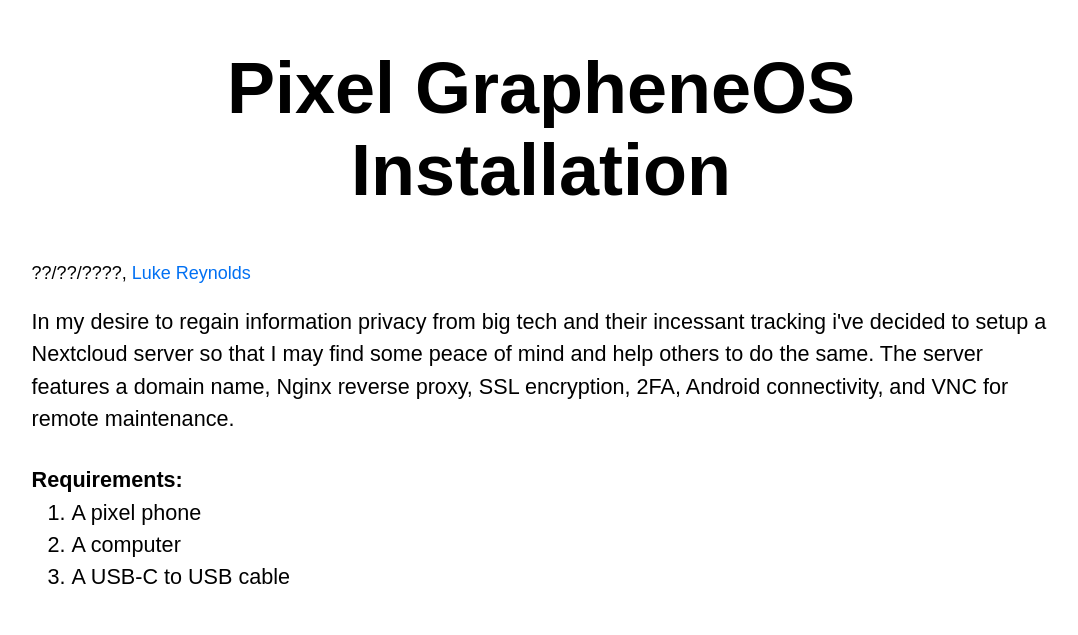
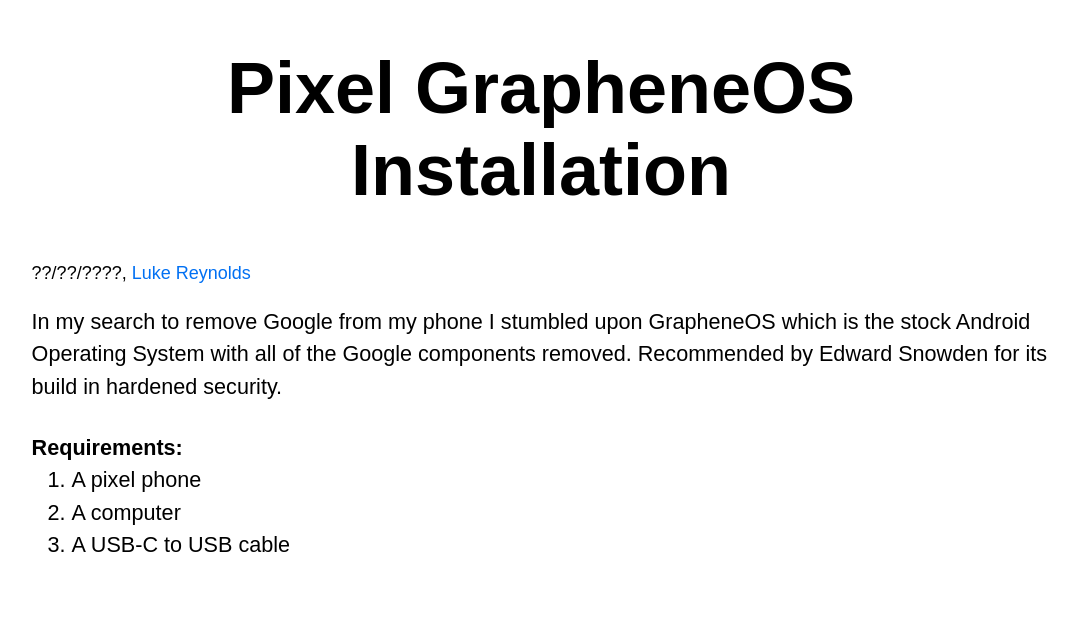
Before and after one commit to lreynolds188/Portfolio, a Next.js app: page /tutorials/pixel-grapheneos in a window 1280 px wide. Shown: the part 165-800 px from the top of the page, without its empty margins (99-1177 px from the left). Built offline with nearby package versions, Linux system fonts and the light colour scheme.

Commit message:
Update pixel-grapheneos.js

```diff
--- a/pages/tutorials/pixel-grapheneos.js
+++ b/pages/tutorials/pixel-grapheneos.js
@@ -14,7 +14,7 @@ export default function Home() {
 	  	<div>
 		  	<br/>
 			<p>??/??/????, <a href="https://thereynolds.com.au">Luke Reynolds</a></p>
-			<p className={styles.description}>In my desire to regain information privacy from big tech and their incessant tracking i've decided to setup a Nextcloud server so that I may find some peace of mind and help others to do the same. The server features a domain name, Nginx reverse proxy, SSL encryption, 2FA, Android connectivity, and VNC for remote maintenance.</p><br /><br />
+			<p className={styles.description}>In my search to remove Google from my phone I stumbled upon GrapheneOS which is the stock Android Operating System with all of the Google components removed. Recommended by Edward Snowden for its build in hardened security.</p><br /><br />
 			<p className={styles.description}><strong>Requirements:</strong></p>
 			<ol className={styles.descriptionLeft}>
 			  <li>A pixel phone</li>
```
